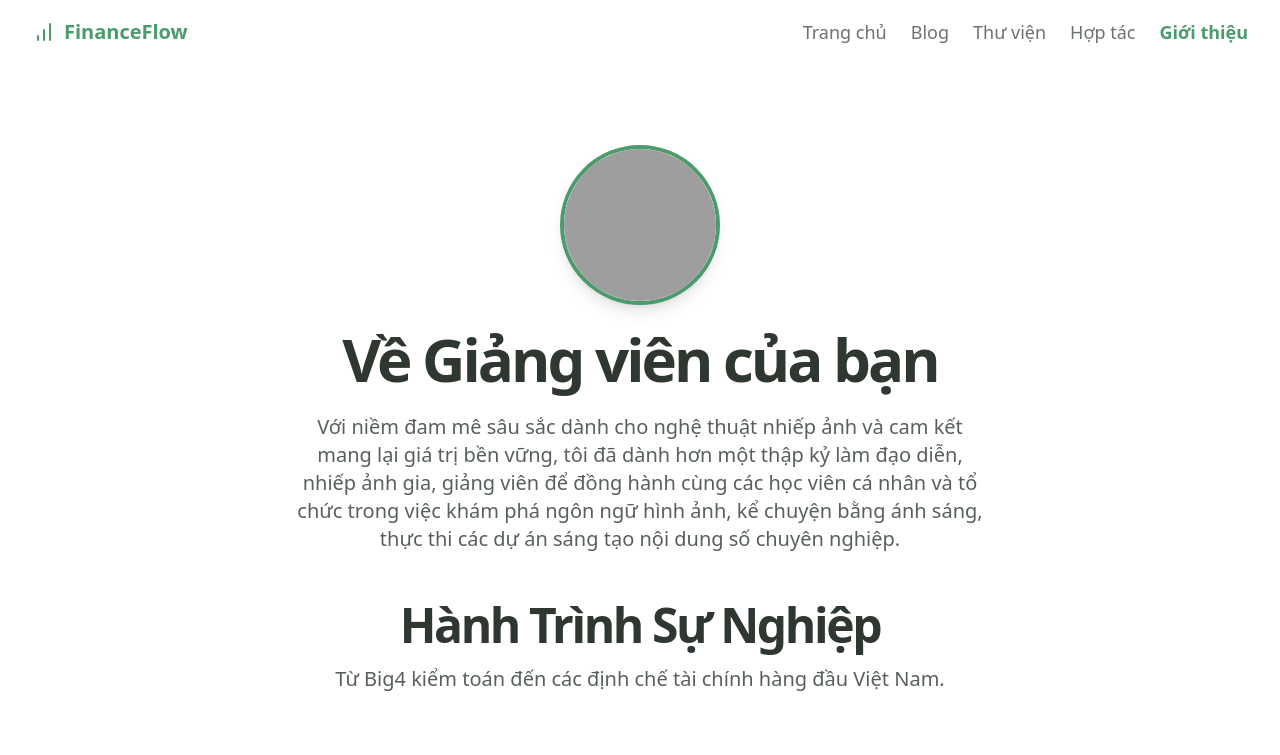
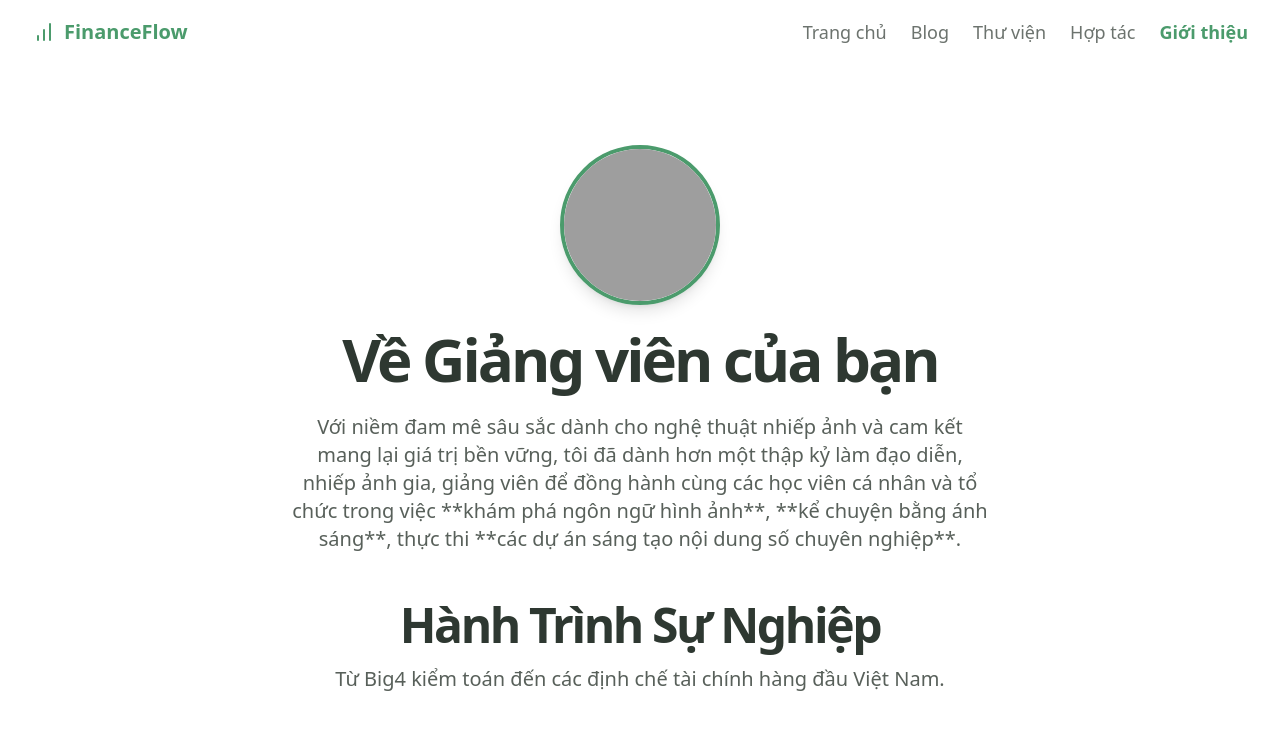
Before and after one commit to av-flow/hung-nl, a Next.js app: page /about in a window 1280 px wide. Shown: the top 755 px of the page. Built offline with nearby package versions, Linux system fonts and the light colour scheme; grey boxes are pictures that could not be loaded.

Commit message:
chỉnh sửa about lần 3

```diff
--- a/src/app/about/page.tsx
+++ b/src/app/about/page.tsx
@@ -18,7 +18,7 @@ export default function AboutPage() {
             Về Giảng viên của bạn
         </h1>
         <p className="mx-auto mt-6 max-w-[700px] text-lg text-foreground/80 md:text-xl">
-            Với niềm đam mê sâu sắc dành cho nghệ thuật nhiếp ảnh và cam kết mang lại giá trị bền vững, tôi đã dành hơn một thập kỷ làm đạo diễn, nhiếp ảnh gia, giảng viên để đồng hành cùng các học viên cá nhân và tổ chức trong việc khám phá ngôn ngữ hình ảnh, kể chuyện bằng ánh sáng, thực thi các dự án sáng tạo nội dung số chuyên nghiệp.
+            Với niềm đam mê sâu sắc dành cho nghệ thuật nhiếp ảnh và cam kết mang lại giá trị bền vững, tôi đã dành hơn một thập kỷ làm đạo diễn, nhiếp ảnh gia, giảng viên để đồng hành cùng các học viên cá nhân và tổ chức trong việc **khám phá ngôn ngữ hình ảnh**, **kể chuyện bằng ánh sáng**, thực thi **các dự án sáng tạo nội dung số chuyên nghiệp**.
         </p>
       </div>
       <ExperienceTimeline />
```
